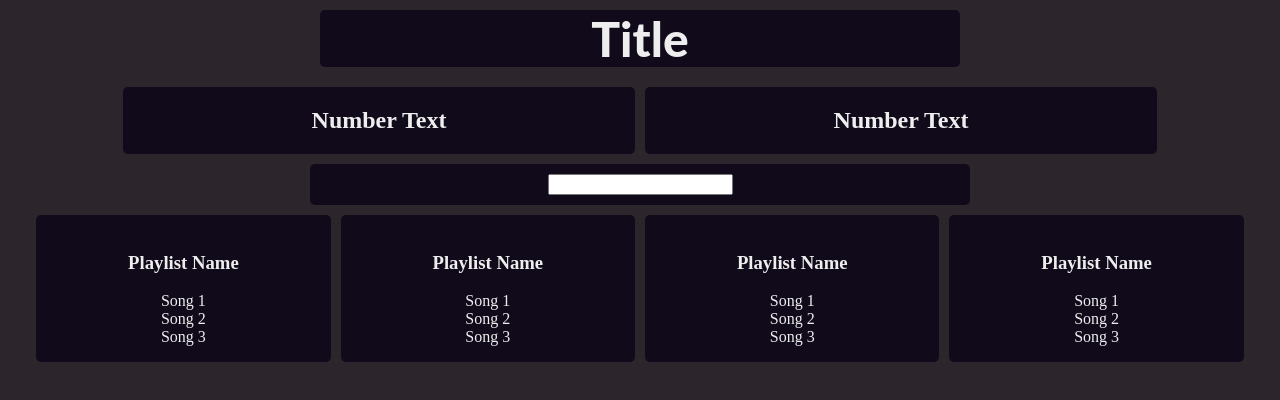
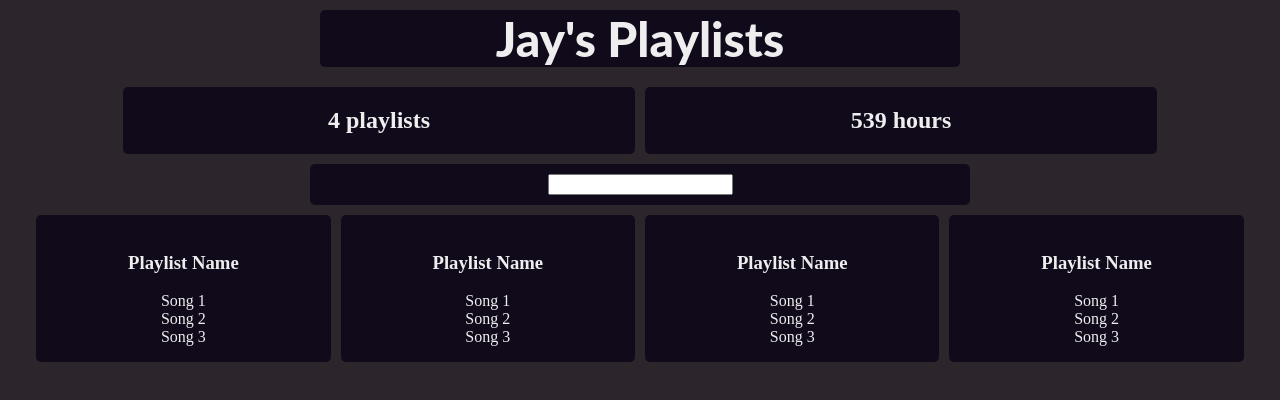
Before and after one commit to JayWelborn/devtips-react, a React (Create React App) app: page / in a window 1280 px wide. Shown: the top 400 px of the page. Built offline with nearby package versions, Linux system fonts and the light colour scheme.

Commit message:
added fake server data to title and aggregate counters

```diff
--- a/src/App.js
+++ b/src/App.js
@@ -9,12 +9,71 @@ let defaultStyle = {
   margin: '10px 5px'
 }
 
+let fakeServerData = {
+  user: {
+    name: 'Jay',
+    playlists: [
+      {
+        name: 'My favorites',
+        songs:[
+          {name: 'Beat It', duration: 1234},
+          {name: 'Yankee Doodle', duration: 1324},
+          {name: 'Quartet for the End of Time', duration: 4321},
+          {name: 'Body & Soul', duration: 2431}
+        ]
+      },
+      {
+        name: 'Discover Weekly',
+        songs:[
+          {name: 'Le Song', duration: 1325},
+          {name: 'the Song', duration: 1523},
+          {name: 'Songysong', duration: 1542}
+        ]
+      },
+      {
+        name: 'Another Playlist (#3)',
+        songs:[
+          {name: 'Beat It', duration: 1234},
+          {name: 'Yankee Doodle', duration: 1324},
+          {name: 'Quartet for the End of Time', duration: 4321},
+          {name: 'Body & Soul', duration: 2431}
+        ]
+      },
+      {
+        name: 'Super #4',
+        songs:[
+          {name: 'Beat It', duration: 1234},
+          {name: 'Yankee Doodle', duration: 1324},
+          {name: 'Quartet for the End of Time', duration: 4321},
+          {name: 'Body & Soul', duration: 2431}
+        ]
+      }
+    ],
+  }
+};
 
-class Aggregate extends Component {
+
+class PlaylistCounter extends Component {
   render() {
     return (
       <div style={{...defaultStyle, width: '40%', display: 'inline-block'}}>
-        <h2>Number Text</h2>
+        <h2>{this.props.playlists.length} playlists</h2>
+      </div>
+    );
+  }
+}
+
+class HoursCounter extends Component {
+  render() {
+    let allSongs = this.props.playlists.reduce((songs, eachPlaylist) => {
+      return songs.concat(eachPlaylist.songs)
+    }, [])
+    let totalDuration = allSongs.reduce((sum, eachSong) => {
+      return sum += eachSong.duration
+    }, 0);
+    return (
+      <div style={{...defaultStyle, width: '40%', display: 'inline-block'}}>
+        <h2>{Math.round(totalDuration / 60)} hours</h2>
       </div>
     );
   }
@@ -56,23 +115,46 @@ class Playlist extends Component {
 
 
 class App extends Component {
+  constructor(props){
+    super(props);
+    this.state = {
+      serverData: {}
+    }
+  }
+
+  componentDidMount() {
+    setTimeout(() => {
+        this.setState({
+          serverData: fakeServerData
+        });
+      }, 1000)
+  }
   render() {
     return (
       <div className="App">
-        <h1 style={{
-          ...defaultStyle,
+        {
+          this.state.serverData.user ?
+          <div>
+            <h1 style={{...defaultStyle,
                         maxWidth: '50%',
-          margin: '10px auto',
-        }}>
-          Title
+                        margin: '10px auto',}}>
+              {this.state.serverData.user.name}'s Playlists
             </h1>
-        <Aggregate />
-        <Aggregate />
+            <PlaylistCounter playlists={this.state.serverData.user.playlists} />
+            <HoursCounter playlists={this.state.serverData.user.playlists} />
             <Filter />
             <Playlist />
             <Playlist />
             <Playlist />
             <Playlist />
+          </div>
+          :
+          <h1 style={{...defaultStyle,
+                      maxWidth: '50%',
+                      margin: '10px auto'}}>
+            Loading
+          </h1>
+        }
 
       </div>
     );
```
Lines whose indentation alone changed are shown as unchanged.
